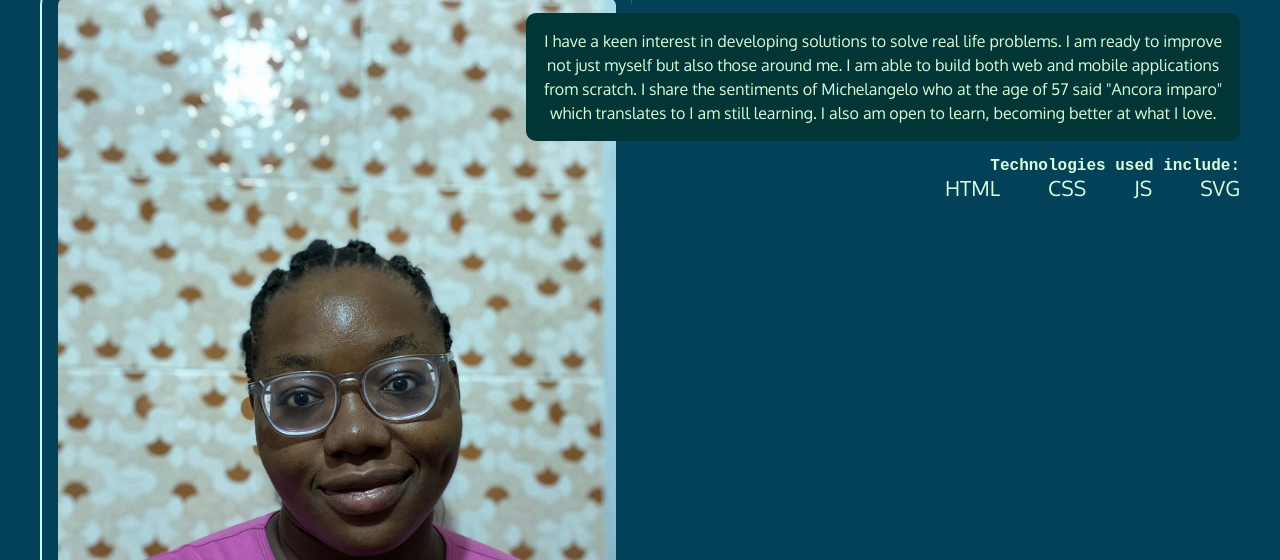
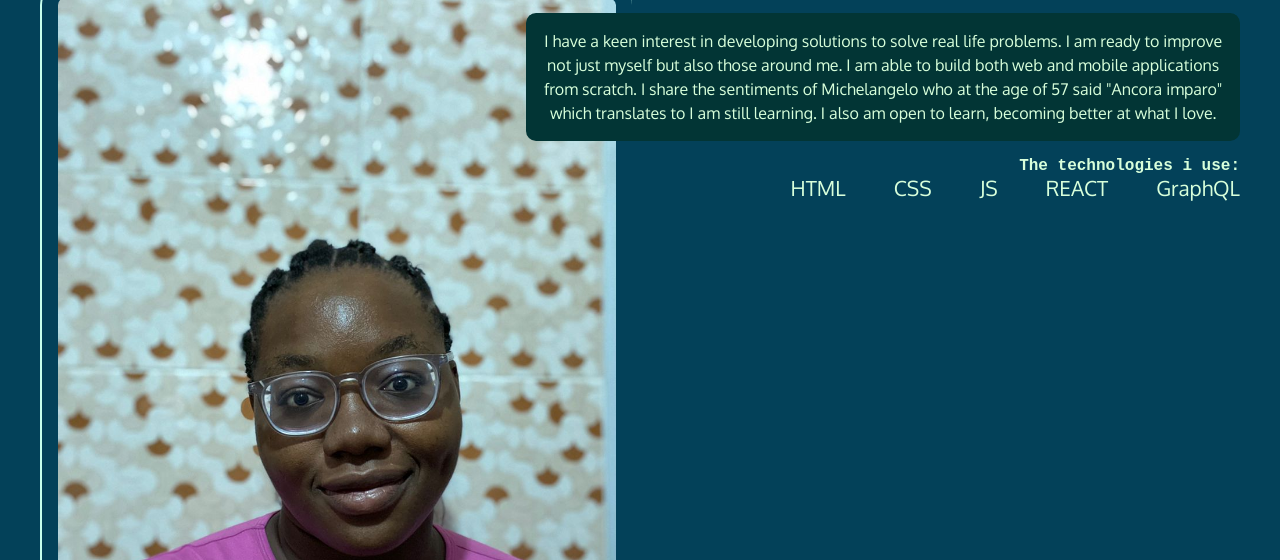
Before and after one commit to adjoaana/Portfolio, a plain HTML site: page about.html in a window 1280 px wide. Shown: the part 240-800 px from the top of the page. Drawn offline with Linux system fonts and the light colour scheme; a web font is replaced by a local one.

Commit message:
addition of skillset

```diff
--- a/about.html
+++ b/about.html
@@ -62,13 +62,14 @@
                             I share the sentiments of Michelangelo who at the age of 57 said "Ancora imparo" which translates to I am still learning. I also am open to learn, becoming better at what I love.
                         </p>
                         <h4>
-                            Technologies used include:
+                            The technologies i use:
                         </h4>
                         <ul>
                             <li>HTML</li>
                             <li>CSS </li>
                             <li>JS</li>
-                            <li> SVG</li>
+                            <li>REACT</li>
+                            <li>GraphQL</li>
                         </ul>
 
                     </div>
```
